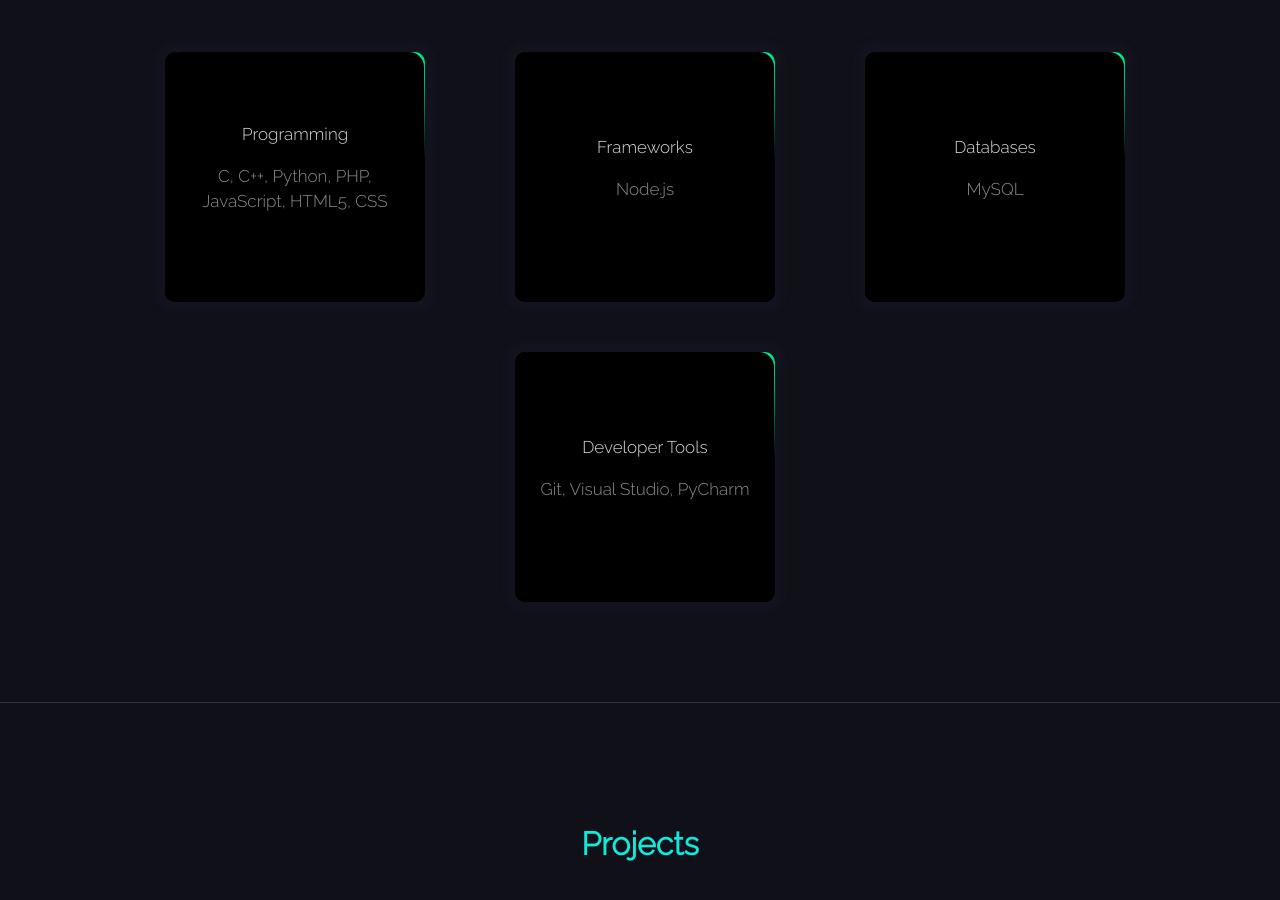
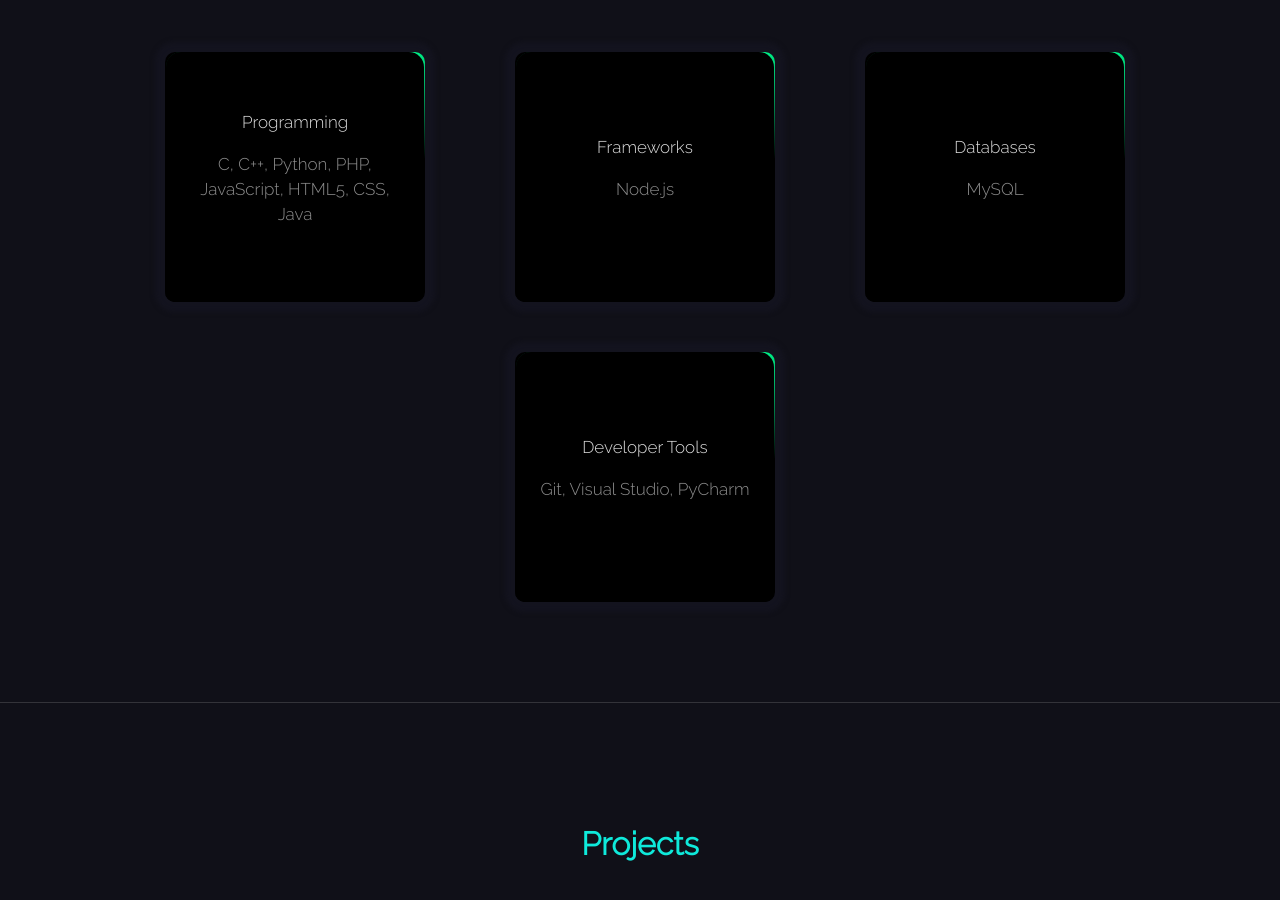
Before and after one commit to vignaramtej/Portfolio, a plain HTML site: page index.html in a window 1280 px wide. Shown: the part 2540-3440 px from the top of the page. Drawn offline with nearby package versions, Linux system fonts and the light colour scheme.

Commit message:
index.html

```diff
--- a/index.html
+++ b/index.html
@@ -87,7 +87,7 @@
       <h1><b>Skills</b></h1>
         <div class="cards">
           <div class="card">
-            <p>Programming<br/><span>C, C++, Python, PHP, JavaScript, HTML5, CSS</span></p>
+            <p>Programming<br/><span>C, C++, Python, PHP, JavaScript, HTML5, CSS, Java</span></p>
           </div>
           <div class="card">
             <p>Frameworks<br/><span>Node.js</span></p>
```
